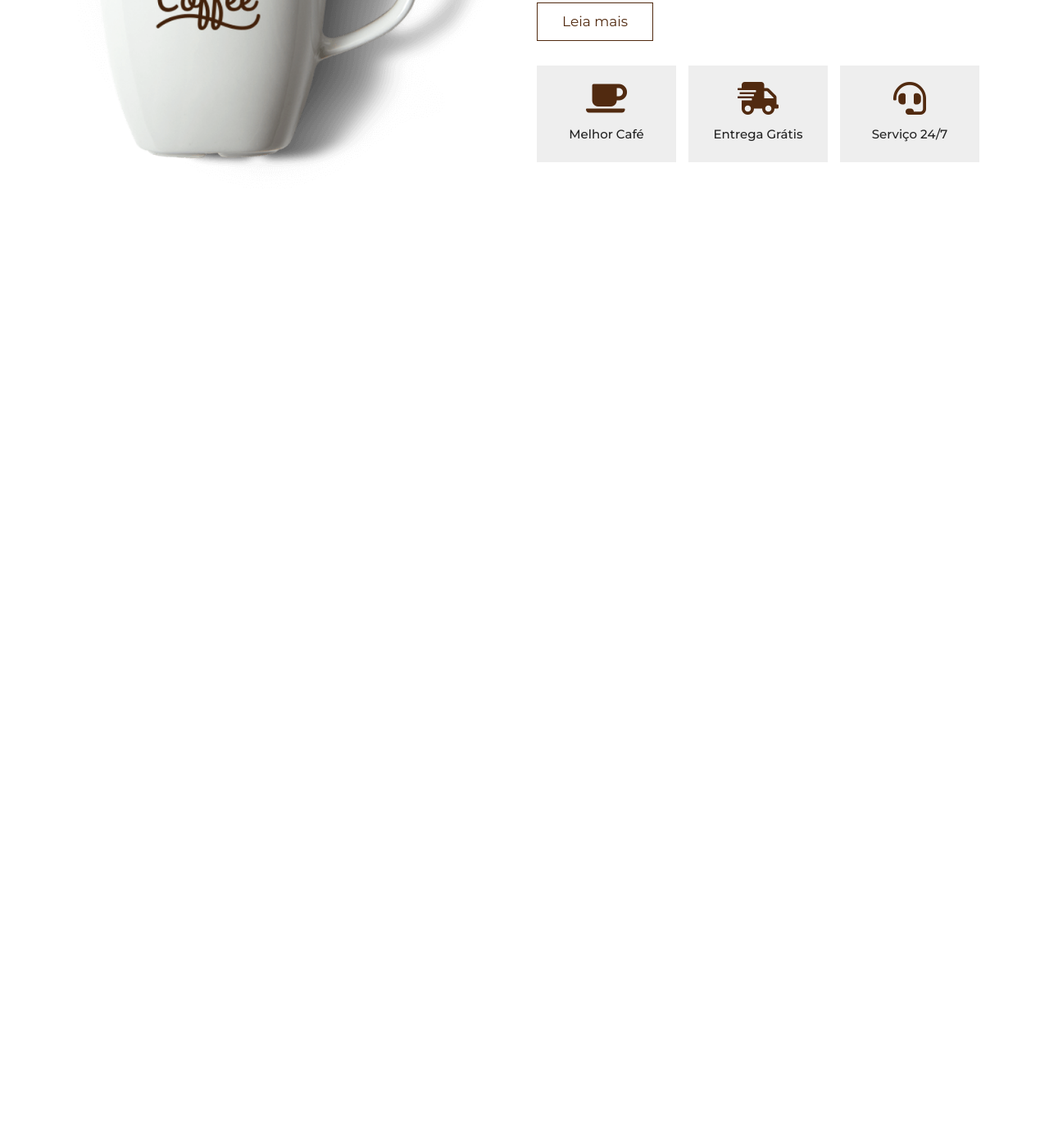
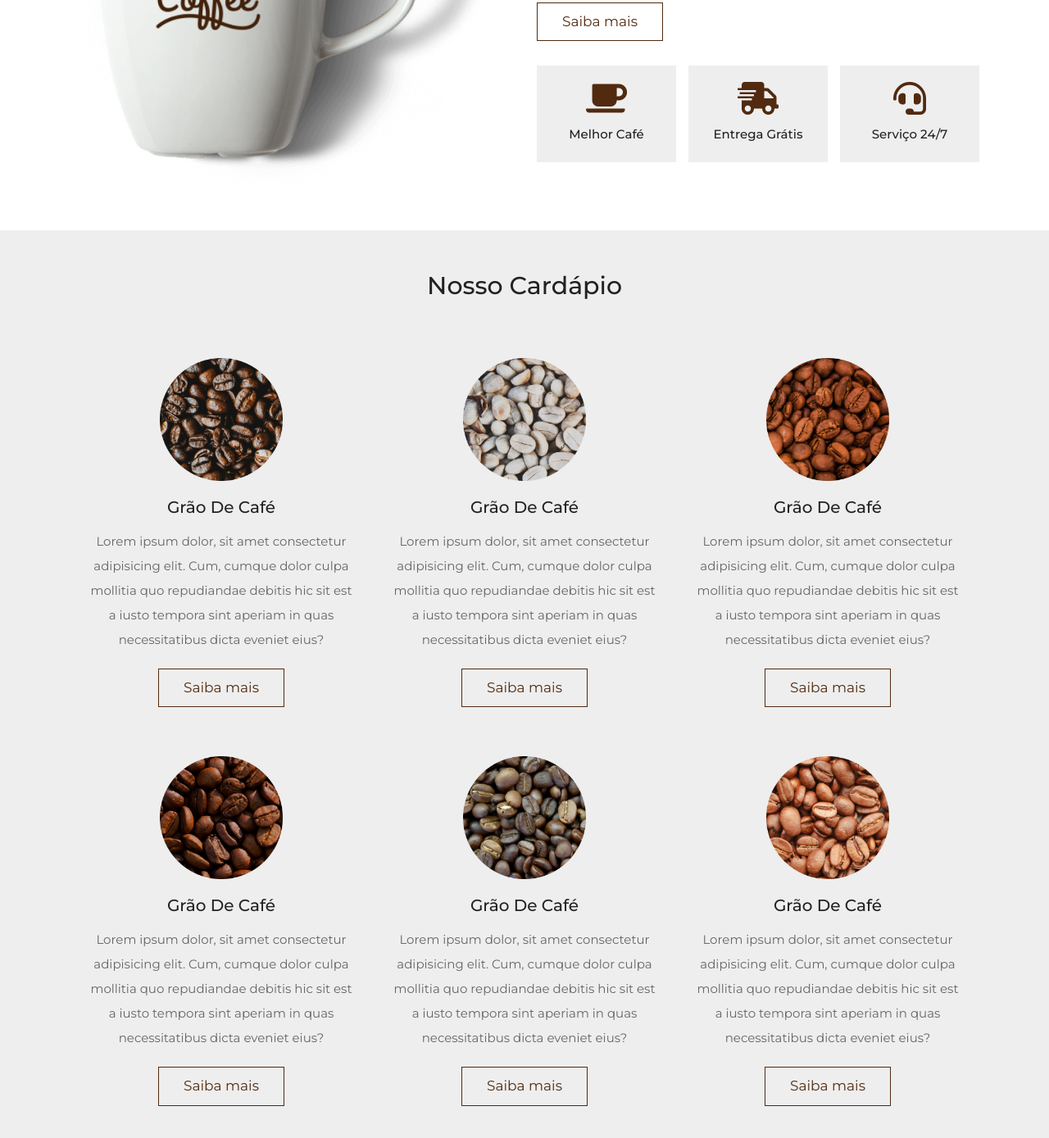
Before and after one commit to williangomesdev/Coffe-shop-website, a plain HTML site: page index.html in a window 1280 px wide. Shown: the part 1226-2615 px from the top of the page at 82% size. Before the commit the page ends 1507 px from the top, so only its background shows below. Drawn offline with nearby package versions, Linux system fonts and the light colour scheme.

Commit message:
section menu

```diff
--- a/css/style.scss
+++ b/css/style.scss
@@ -81,6 +81,11 @@ section {
   }
 }
 
+.heading {
+  text-align: center;
+  margin-bottom: 4rem;
+  @include title-text(3rem);
+}
 .header {
   z-index: 1000;
   padding: 4rem 0;
@@ -288,6 +293,40 @@ section {
     }
   }
 }
+
+.menu {
+  background: $light-bg;
+
+  .box-container {
+    @include grid(30rem);
+
+    .box {
+      text-align: center;
+      padding: 3rem 2rem;
+      border-radius: 0.5rem;
+
+      &:hover {
+        background: $white;
+        box-shadow: $box-shadown;
+        transform: translateY(-1rem);
+      }
+      img {
+        height: 15rem;
+        margin-bottom: 2rem;
+      }
+
+      h3 {
+        @include title-text(2rem);
+      }
+
+      p {
+        padding: 1rem 0;
+        @include graph-text(1.5rem);
+      }
+    }
+  }
+}
+
 //media queries
 
 @media (max-width: 991px) {
--- a/index.html
+++ b/index.html
@@ -83,7 +83,7 @@
                     <p>Lorem ipsum dolor sit amet consectetur adipisicing elit. Nostrum enim optio earum, nihil
                         cupiditate nobis. Nobis reiciendis id magnam, consequuntur facere, tempore error cum fugit
                         provident deserunt labore? Cumque, dolorem.</p>
-                    <a href="#" class="link-btn">Leia mais</a>
+                    <a href="#" class="link-btn">Saiba mais</a>
                     <div class="icons-container">
                         <div class="icons">
                             <i class="fas fa-coffee"></i>
@@ -103,6 +103,61 @@
         </div>
     </section>
     <!-- about -->
+    <!-- menu -->
+    <section class="menu" id="menu">
+        <h1 class="heading">Nosso Cardápio</h1>
+        <div class="container box-container">
+            <div class="box">
+                <img src="images/menu-1.png" alt="Item café">
+                <h3>Grão de café</h3>
+                <p>Lorem ipsum dolor, sit amet consectetur adipisicing elit. Cum, cumque dolor culpa mollitia quo
+                    repudiandae debitis hic sit est a iusto tempora sint aperiam in quas necessitatibus dicta eveniet
+                    eius?</p>
+                <a href="#" class="link-btn">Saiba mais</a>
+            </div>
+            <div class="box">
+                <img src="images/menu-2.png" alt="Item café">
+                <h3>Grão de café</h3>
+                <p>Lorem ipsum dolor, sit amet consectetur adipisicing elit. Cum, cumque dolor culpa mollitia quo
+                    repudiandae debitis hic sit est a iusto tempora sint aperiam in quas necessitatibus dicta eveniet
+                    eius?</p>
+                <a href="#" class="link-btn">Saiba mais</a>
+            </div>
+            <div class="box">
+                <img src="images/menu-3.png" alt="Item café">
+                <h3>Grão de café</h3>
+                <p>Lorem ipsum dolor, sit amet consectetur adipisicing elit. Cum, cumque dolor culpa mollitia quo
+                    repudiandae debitis hic sit est a iusto tempora sint aperiam in quas necessitatibus dicta eveniet
+                    eius?</p>
+                <a href="#" class="link-btn">Saiba mais</a>
+            </div>
+            <div class="box">
+                <img src="images/menu-4.png" alt="Item café">
+                <h3>Grão de café</h3>
+                <p>Lorem ipsum dolor, sit amet consectetur adipisicing elit. Cum, cumque dolor culpa mollitia quo
+                    repudiandae debitis hic sit est a iusto tempora sint aperiam in quas necessitatibus dicta eveniet
+                    eius?</p>
+                <a href="#" class="link-btn">Saiba mais</a>
+            </div>
+            <div class="box">
+                <img src="images/menu-5.png" alt="Item café">
+                <h3>Grão de café</h3>
+                <p>Lorem ipsum dolor, sit amet consectetur adipisicing elit. Cum, cumque dolor culpa mollitia quo
+                    repudiandae debitis hic sit est a iusto tempora sint aperiam in quas necessitatibus dicta eveniet
+                    eius?</p>
+                <a href="#" class="link-btn">Saiba mais</a>
+            </div>
+            <div class="box">
+                <img src="images/menu-6.png" alt="Item café">
+                <h3>Grão de café</h3>
+                <p>Lorem ipsum dolor, sit amet consectetur adipisicing elit. Cum, cumque dolor culpa mollitia quo
+                    repudiandae debitis hic sit est a iusto tempora sint aperiam in quas necessitatibus dicta eveniet
+                    eius?</p>
+                <a href="#" class="link-btn">Saiba mais</a>
+            </div>
+        </div>
+    </section>
+    <!-- menu -->
     <script src="js/script.js"></script>
 </body>
 
```
Also changed, not shown: css/style.css, 1 other file.
